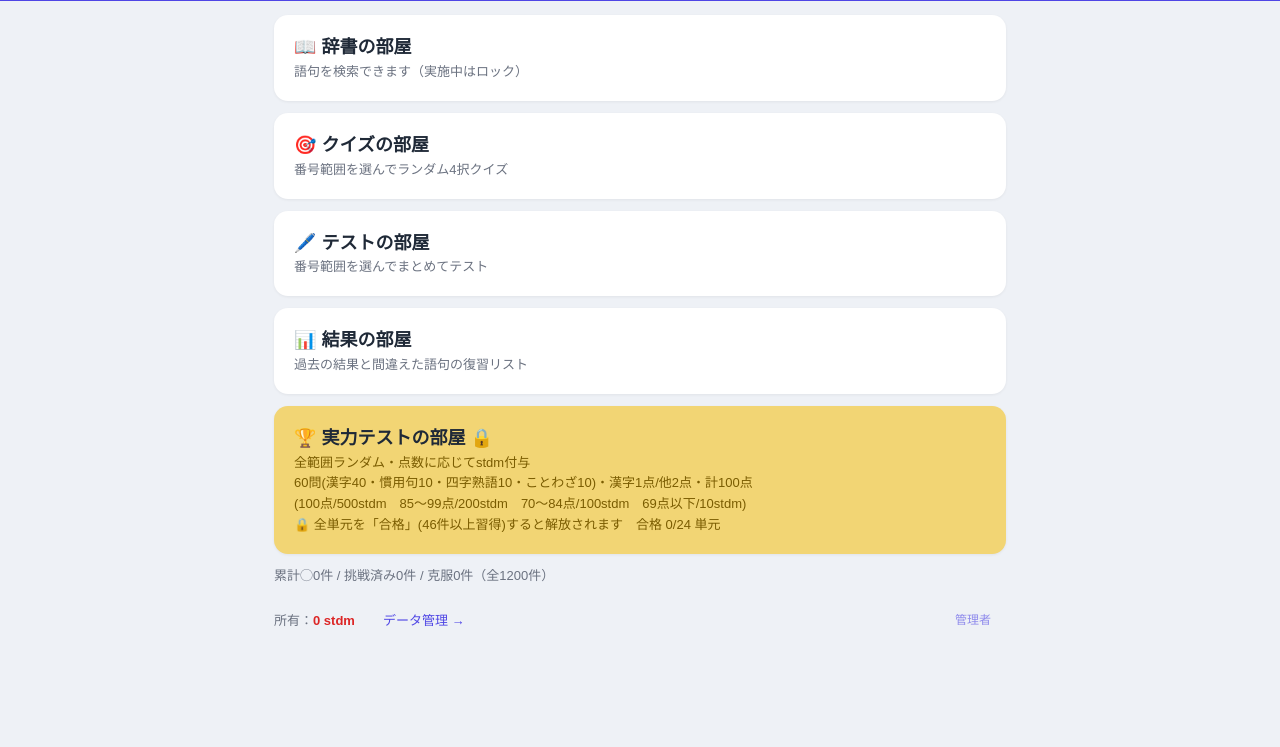
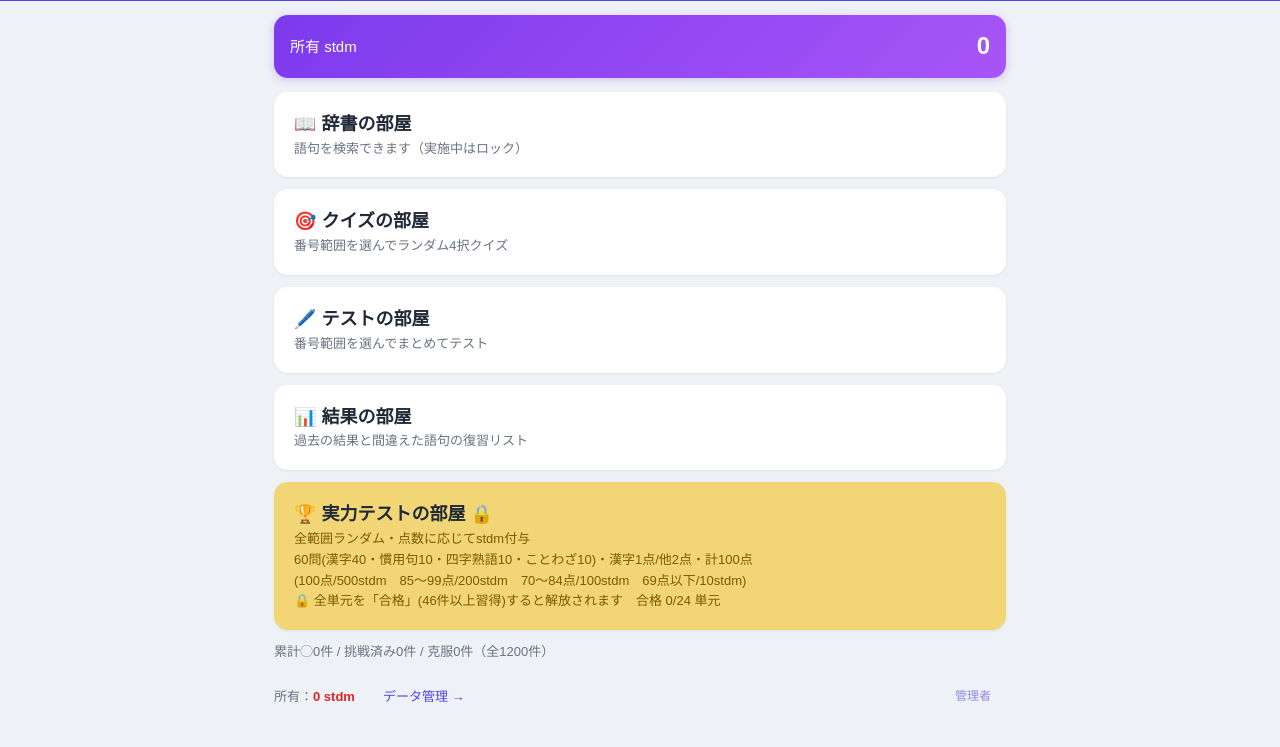
Before and after one commit to nishiyuta0626/kokugo-vocab, a plain HTML site: page index.html in a window 1280 px wide. Shown: the part 53-800 px from the top of the page. Drawn offline with Linux system fonts and the light colour scheme.

Commit message:
ホーム上部に所有stdmを表示

```diff
--- a/app.js
+++ b/app.js
@@ -238,7 +238,8 @@ function vHome() {
   const learned = ITEMS.filter(i => statusOf(i.id) !== "new").length;
   const mastered = ITEMS.filter(i => statusOf(i.id) === "master").length;
   const correct = Object.values(PROGRESS).reduce((a, r) => a + r.c, 0);
-  return `<div class="roomlist">${rooms}</div>
+  return `<div class="stdmbar">所有 stdm <b>${stdm}</b></div>
+    <div class="roomlist">${rooms}</div>
     <p class="muted mt">累計◯${correct}件 / 挑戦済み${learned}件 / 克服${mastered}件（全${total}件）</p>
     <p class="muted">所有：<b class="stdm">${stdm} stdm</b>　<button class="ghost" data-nav="data">データ管理 →</button>
     <button class="ghost adminbtn" data-nav="admin">管理者</button></p>`;
--- a/style.css
+++ b/style.css
@@ -207,3 +207,6 @@ hr { border: 0; border-top: 1px solid var(--line); margin: 14px 0; }
 }
 .awardtbl th { background: #f1f3f9; }
 .awardtbl td[rowspan] { background: #fefce8; vertical-align: middle; }
+
+.stdmbar{background:linear-gradient(135deg,#7c3aed,#a855f7);color:#fff;border-radius:14px;padding:12px 16px;font-size:15px;margin-bottom:14px;display:flex;justify-content:space-between;align-items:center;box-shadow:0 2px 8px rgba(124,58,237,.25)}
+.stdmbar b{font-size:24px;font-weight:800}
```
